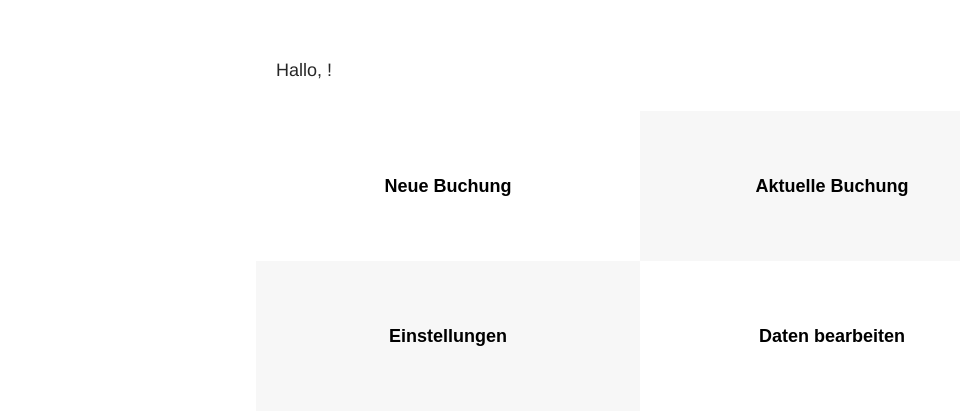
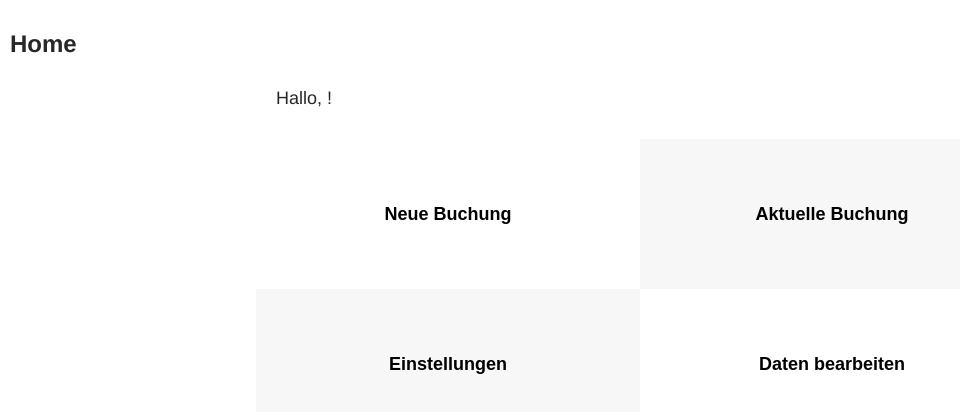
Before and after one commit to samsour/easy-job-export, a Vue app: page /home in a window 1280 px wide. Shown: the top 412 px of the page, without its empty margins (0-960 px from the left). Built offline with nearby package versions, Linux system fonts and the light colour scheme.

Commit message:
Add navigation bar headline

```diff
--- a/src/App.vue
+++ b/src/App.vue
@@ -30,16 +30,4 @@ export default {
   color: #272727;
   min-height: 100vh;
 }
-
-@keyframes background-animation {
-    0% {
-        background-position: 0%
-    }
-    50% {
-        background-position: 100%;
-    }
-    100% {
-        background-position: 0%;
-    }
-}
 </style>
--- a/src/components/NavigationBar.vue
+++ b/src/components/NavigationBar.vue
@@ -1,8 +1,10 @@
 <template>
     <nav class="navigation-bar">
-        <a v-if="!$route.path.includes('home')">
+        <button v-if="!$route.path.includes('home')" class="navigation-bar__back-button">
             <img @click="$router.go(-1)" class="navigation-bar__arrow" src="@/assets/icons/arrow.svg">
-        </a>
+        </button>
+
+        <h1 class="navigation-bar__headline">{{ $route.name }}</h1>
     </nav>
 </template>
 
@@ -14,10 +16,19 @@ export default {
 
 <style lang="scss">
 .navigation-bar {
-    padding: 30px;
+    padding: 30px 30px 30px 10px;
+    display: flex;
+    align-items: center;
+
+    &__back-button {
+        padding: 20px;
+        margin-right: 20px;
+        cursor: pointer;
+        border: 0;
+    }
 
     &__arrow {
-        width: 40px;
+        width: 20px;
         transform: rotate(180deg);
     }
 }
```
